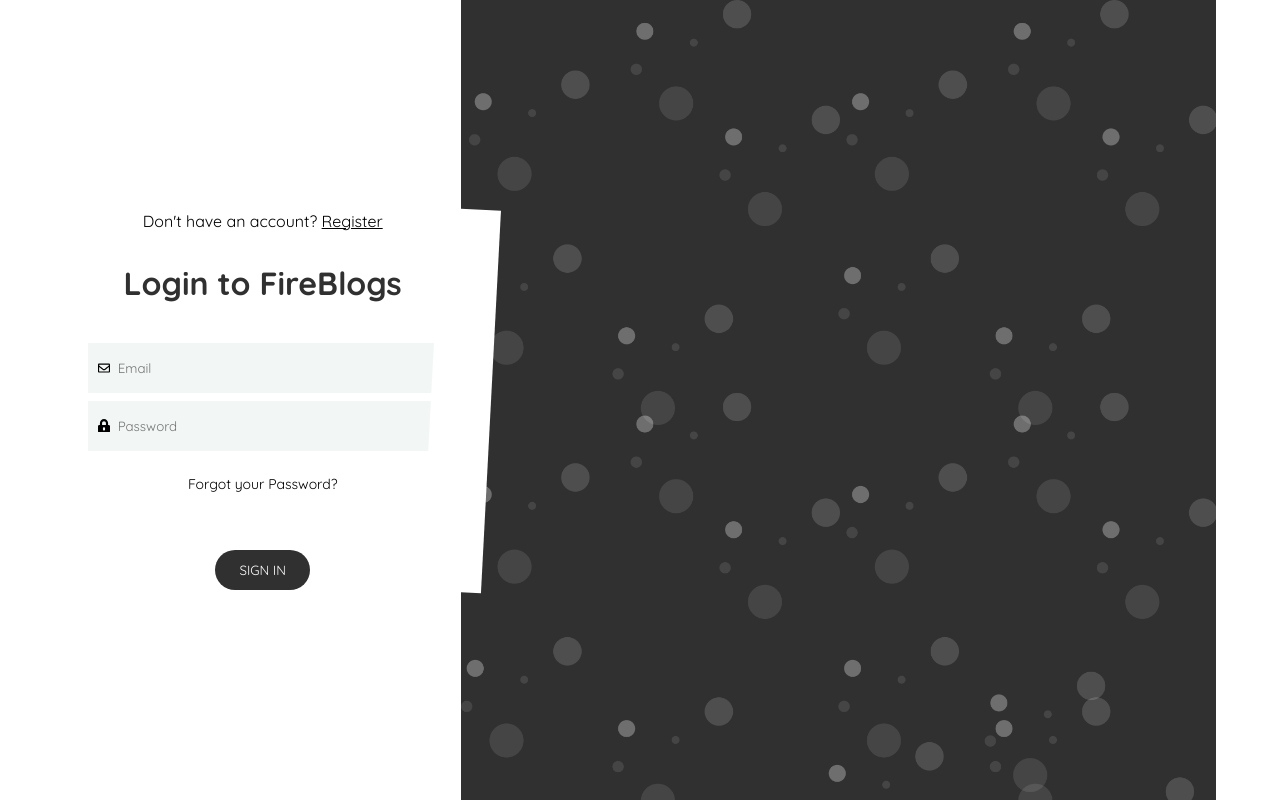
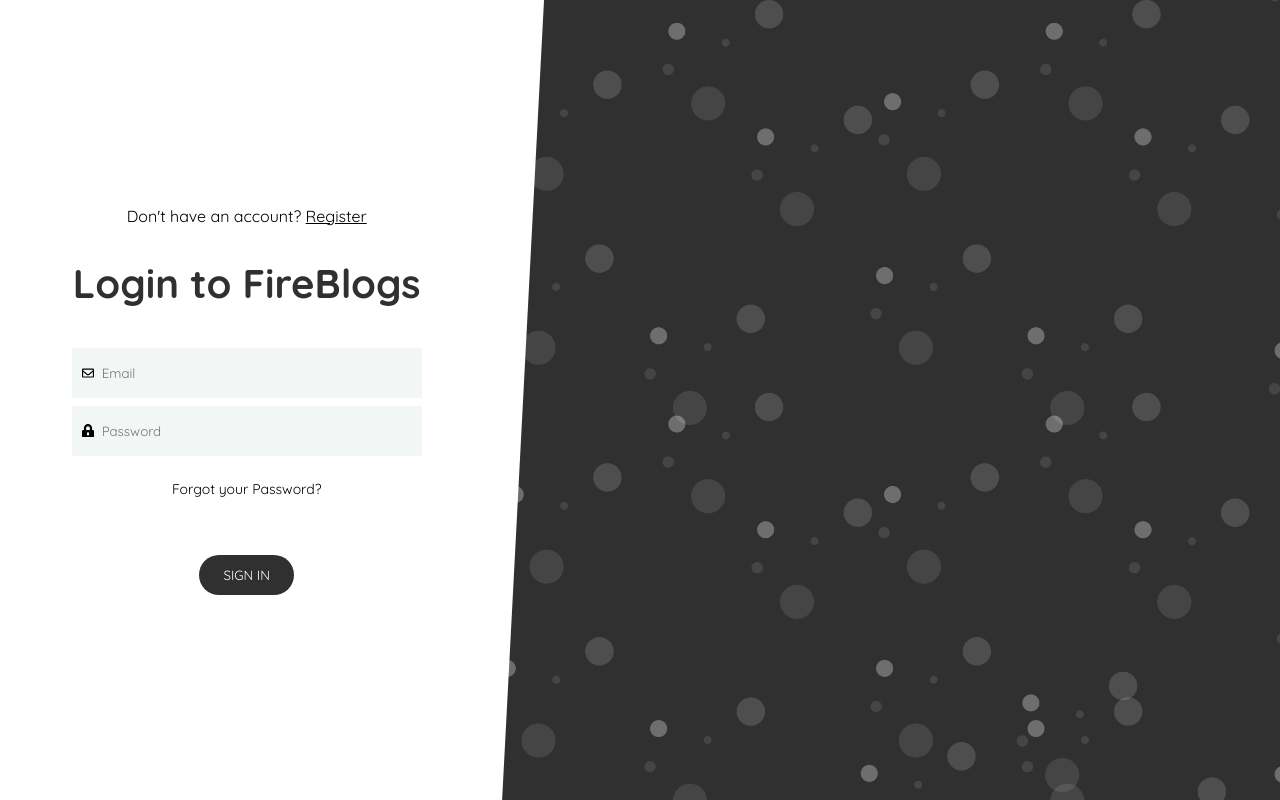
Before and after one commit to caiosantosss/fireblogs-vue, a Vue app: page /login in a window 1280 px wide. Built offline with nearby package versions, Linux system fonts and the light colour scheme; what vue2-editor would draw is missing.

Commit message:
fix the angle

```diff
--- a/src/views/Login.vue
+++ b/src/views/Login.vue
@@ -51,7 +51,7 @@
   align-items: center;
   margin: 0 auto;
   width: 90%;
-  @media (max-width: 768px) {
+  @media (min-width: 768px) {
     width: 100%;
   }
 
@@ -71,7 +71,7 @@
     justify-content: center;
     align-items: center;
     flex: 1;
-    @media (max-width: 768px) {
+    @media (min-width: 768px) {
       padding: 0 50px;
     }
 
@@ -80,7 +80,7 @@
       font-size: 32px;
       color: #303030;
       margin-bottom: 40px;
-      @media (max-width: 768px) {
+      @media (min-width: 768px) {
         font-size: 40px;
       }
     }
@@ -137,7 +137,7 @@
       transform: rotateZ(3deg);
       width: 60px;
       right: -30px;
-      height: 101%;
+      height: 300%;
       @media (min-width: 768px) {
         display: initial;
       }
```
